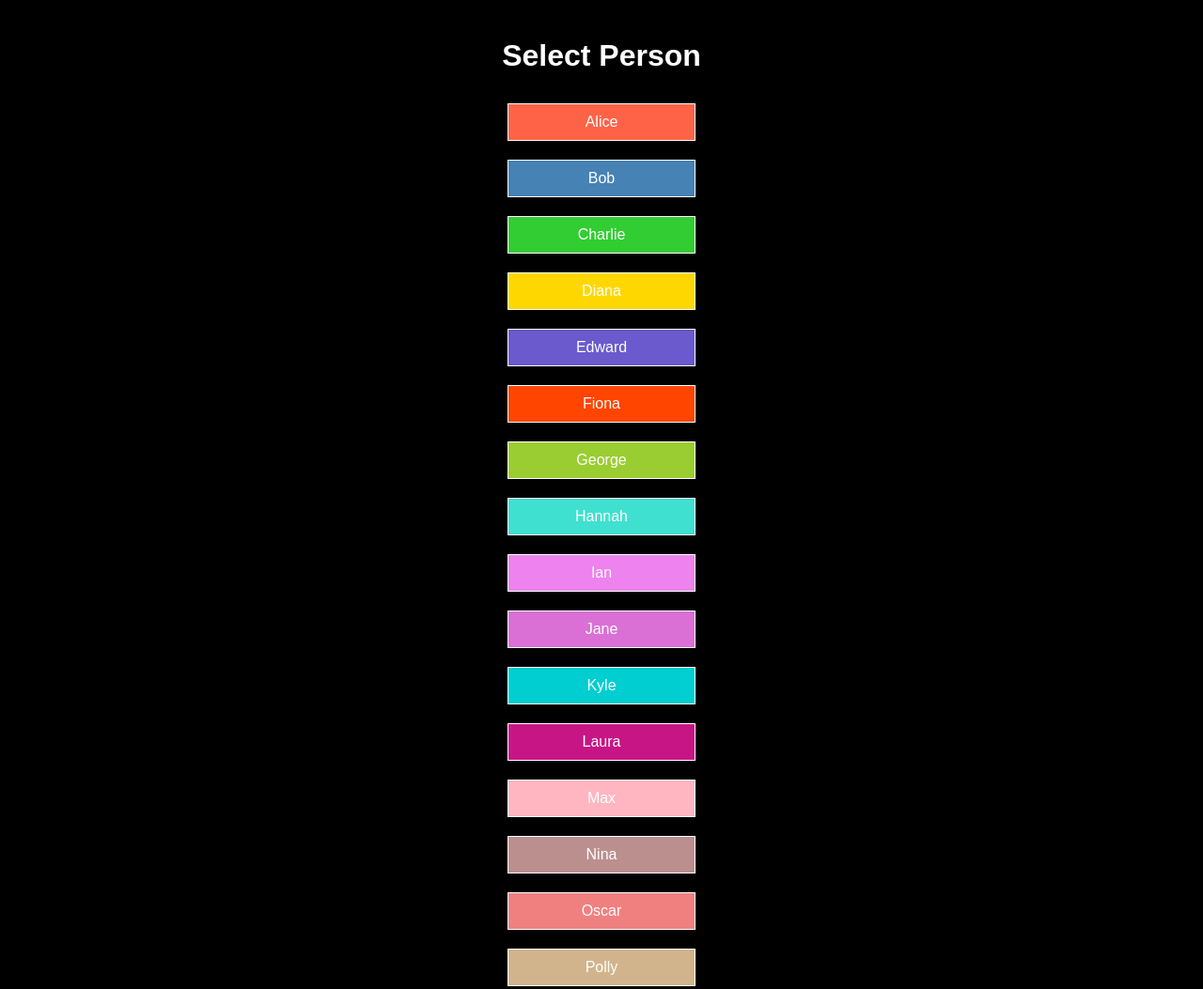
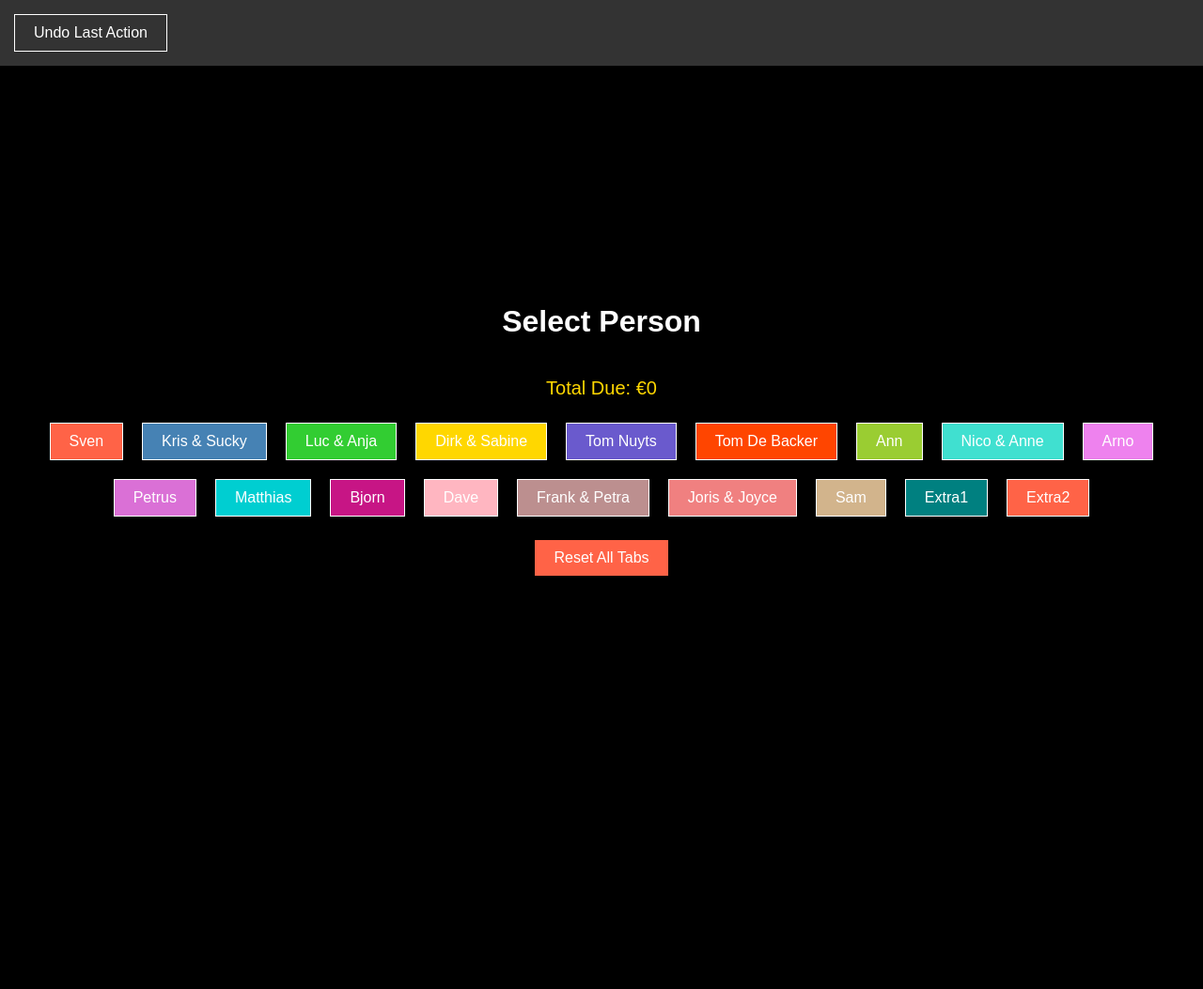
Before and after one commit to snauwaert/snauwaert.github.io, a plain HTML site: page index.html in a window 1280 px wide. Shown: the top 1053 px of the page at 94% size. After the commit the page ends 880 px from the top, so only its background shows below. Drawn offline with Linux system fonts and the light colour scheme.

Commit message:
Added names, reset all tabs functionality and did some style updates

```diff
--- a/app.js
+++ b/app.js
@@ -1,12 +1,12 @@
-const people = ['Alice', 'Bob', 'Charlie', 'Diana', 'Edward', 'Fiona', 'George', 'Hannah', 'Ian', 'Jane', 'Kyle', 'Laura', 'Max', 'Nina', 'Oscar', 'Polly', 'Quinn', 'Ruth', 'Steve', 'Tina'];
+const people = ['Sven', 'Kris & Sucky', 'Luc & Anja', 'Dirk & Sabine', 'Tom Nuyts', 'Tom De Backer', 'Ann', 'Nico & Anne', 'Arno', 'Petrus', 'Matthias', 'Bjorn', 'Dave', 'Frank & Petra', 'Joris & Joyce', 'Sam', 'Extra1', 'Extra2'];
 const drinks = [
-    { name: 'Beer', price: 5 },
-    { name: 'Wine', price: 7 },
-    { name: 'Cocktail', price: 10 },
-    { name: 'Soda', price: 2 },
-    { name: 'Whiskey', price: 8 },
-    { name: 'Tequila', price: 9 },
-    { name: 'Rum', price: 6 },
+    { name: 'Boerke', price: 5 },
+    { name: 'Pintje', price: 7 },
+    { name: 'Wijn', price: 10 },
+    { name: 'Hoegaarden', price: 2 },
+    { name: 'Tripel dAnvers', price: 8 },
+    { name: 'Ice Tea', price: 9 },
+    { name: 'Cola', price: 6 },
     { name: 'Vodka', price: 7 },
     { name: 'Gin', price: 8 },
     { name: 'Champagne', price: 11 },
@@ -29,8 +29,16 @@ people.forEach((person, index) => {
     button.textContent = person;
     button.classList.add(`color-${(index % 20) + 1}`);
     button.onclick = () => selectPerson(person);
-    document.getElementById('personScreen').appendChild(button);
+    document.getElementById('peopleContainer').appendChild(button);
 });
+
+// When initializing the tabs from localStorage or updating them, call updateTotalDue
+document.addEventListener('DOMContentLoaded', function () {
+    // Initial call to display the total due when the page loads
+    updateTotalDue();
+});
+
+
 
 function selectPerson(person) {
     document.getElementById('currentPerson').textContent = person;
@@ -38,7 +46,19 @@ function selectPerson(person) {
     document.getElementById('drinkScreen').style.display = 'flex';
     updateDrinks();
     updateCurrentTab();
+    // Show the buttons when drinkScreen is active
+    document.getElementById('backButton').style.display = 'inline-block';
+    document.getElementById('settleUpButton').style.display = 'inline-block';
 }
+
+function goBack() {
+    document.getElementById('drinkScreen').style.display = 'none';
+    document.getElementById('personScreen').style.display = 'flex';
+    // Hide the buttons when personScreen is active
+    document.getElementById('backButton').style.display = 'none';
+    document.getElementById('settleUpButton').style.display = 'none';
+}
+
 
 function updateDrinks() {
     const drinksContainer = document.getElementById('drinksContainer');
@@ -62,6 +82,7 @@ function addDrink(drink, price) {
     localStorage.setItem('tabs', JSON.stringify(tabs));
     actionHistory.push({ type: 'add', person: person, drink: drink, price: price });
     updateCurrentTab();
+    updateTotalDue();
 }
 
 function updateCurrentTab() {
@@ -73,6 +94,14 @@ function updateCurrentTab() {
 function goBack() {
     document.getElementById('drinkScreen').style.display = 'none';
     document.getElementById('personScreen').style.display = 'flex';
+    // Hide the buttons when personScreen is active
+    document.getElementById('backButton').style.display = 'none';
+    document.getElementById('settleUpButton').style.display = 'none';
+}
+
+function updateTotalDue() {
+    const totalDue = Object.values(tabs).reduce((acc, tab) => acc + tab.total, 0);
+    document.getElementById('totalDue').textContent = `Total Due: €${totalDue}`;
 }
 
 function undoLastAction() {
@@ -94,24 +123,50 @@ function undoLastAction() {
         case 'settle':
             // Assuming we saved the settled amount in actionHistory
             tabs[person].total = lastAction.amount;  // Restore the settled amount
+
             break;
         default:
             console.error("Unrecognized action type:", lastAction.type);
             return;
     }
     localStorage.setItem('tabs', JSON.stringify(tabs));
+    updateTotalDue();
     updateCurrentTab();
 }
+
+
 
 function settleUp() {
     const person = document.getElementById('currentPerson').textContent;
     if (tabs[person]) {
-        tabs[person] = { drinks: [], total: 0 };  // Settles the tab by resetting the person's drinks and total
+        tabs[person] = { drinks: [], total: 0 };  // Reset the person's tab
         localStorage.setItem('tabs', JSON.stringify(tabs));
-        actionHistory.push({ type: 'settle', person: person, amount: tabs[person].total }); // Log this action for potential undo functionality
-        updateCurrentTab();  // Refresh the tab display
+        actionHistory.push({ type: 'settle', person: person, amount: tabs[person].total });
+        updateCurrentTab();
         alert(`${person}'s tab has been settled.`);
+        updateTotalDue();
     } else {
         alert(`No tab to settle for ${person}.`);
     }
 }
+
+
+
+function resetAllTabs() {
+    if (confirm("Are you sure you want to reset all tabs? This action cannot be undone.")) {
+        // Clear the tabs object
+        for (let person in tabs) {
+            tabs[person] = { drinks: [], total: 0 };
+        }
+        // Update local storage
+        localStorage.setItem('tabs', JSON.stringify(tabs));
+        // Clear any action history
+        actionHistory.length = 0;
+        // Update UI elements
+        updateTotalDue();
+        if (document.getElementById('drinkScreen').style.display !== 'none') {
+            updateCurrentTab();  // Only update if the drink screen is visible
+        }
+        alert("All tabs have been reset.");
+    }
+}
--- a/index.html
+++ b/index.html
@@ -6,20 +6,25 @@
     <link rel="stylesheet" href="styles.css">
 </head>
 <body>
+    <div id="topBar" class="top-bar">
+        <button id="backButton" onclick="goBack()" style="display: none;">Back</button>
+        <button id="settleUpButton" onclick="settleUp()" style="display: none;">Settle Up</button>
+        <button onclick="undoLastAction()">Undo Last Action</button>
+    </div>
     <div id="personScreen" class="screen">
         <h1>Select Person</h1>
-        <!-- Buttons for each person will be added here by JavaScript -->
+        <div id="totalDue" class="total-due">Total Due: €0</div>
+        <div id="peopleContainer" class="button-container"></div>
+        <button id="resetAllTabs" onclick="resetAllTabs()">Reset All Tabs</button>
+    </div>
+
     </div>
     <div id="drinkScreen" class="screen" style="display:none;">
         <h1>Select Drink for <span id="currentPerson"></span></h1>
-        <div id="drinksContainer">
-            <!-- Drink buttons will be added here by JavaScript -->
-        </div>
-        <button onclick="goBack()">Back</button>
+        <div id="drinksContainer" class="button-container"></div>
         <h2>Current Tab: <span id="currentTab"></span></h2>
-        <button onclick="settleUp()">Reken Af</button>
-        <button onclick="undoLastAction()">Undo Last Action</button>
     </div>
     <script src="app.js"></script>
 </body>
+
 </html>
--- a/styles.css
+++ b/styles.css
@@ -8,33 +8,53 @@ body, html {
     height: 100%;
 }
 
+.top-bar {
+    position: absolute;
+    top: 0;
+    left: 0;
+    padding: 10px;
+    background-color: #333;
+    width: 100%;
+    box-sizing: border-box;
+    display: flex;
+    justify-content: start;
+    gap: 10px;
+}
+
+
 .screen {
     display: flex;
     flex-direction: column;
     align-items: center;
     justify-content: center;
-    min-height: 100vh; /* Full screen height */
+    min-height: 100vh;
     text-align: center;
     padding: 20px;
+    padding-top: 60px; /* Adjust padding to not overlap with the top bar */
+}
+
+.button-container {
+    display: flex;
+    flex-wrap: wrap;
+    justify-content: center;
+    gap: 10px;
 }
 
 button {
-    margin: 10px;
+    margin: 5px;
     padding: 10px 20px;
     font-size: 16px;
-    display: block;
-    width: 200px; /* Fixed width for all buttons */
-    text-align: center;
     background: none;
-    border: 1px solid white; /* Visible borders can help visualize button dimensions */
+    border: 1px solid white;
     color: white;
     cursor: pointer;
     transition: background-color 0.3s, opacity 0.3s;
 }
 
 button:hover {
-    opacity: 0.8; /* Lighten the button on hover */
+    opacity: 0.8;
 }
+
 
 .drink-name {
     font-size: 16px;
@@ -43,8 +63,26 @@ button:hover {
 
 .drink-price {
     font-size: 12px;
-    color: #ccc;
+    color: whitesmoke;
 }
+
+.total-due {
+    margin: 20px;
+    font-size: 20px;
+    color: #FFD700; /* Gold color for emphasis */
+}
+
+#resetAllTabs {
+    margin-top: 20px;
+    padding: 10px 20px;
+    font-size: 16px;
+    background-color: #FF6347; /* Tomato color for visibility */
+    color: white;
+    border: none;
+    cursor: pointer;
+}
+
+
 
 /* Color classes for dynamic application */
 .color-1 { background-color: #FF6347; } /* Tomato */
```
